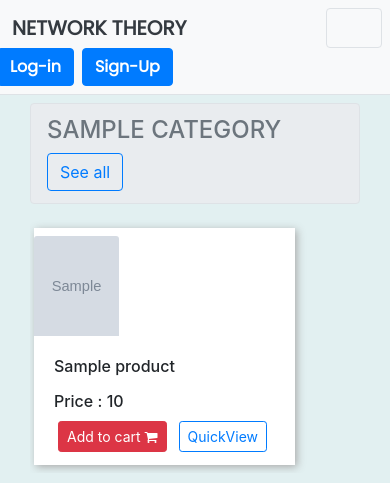
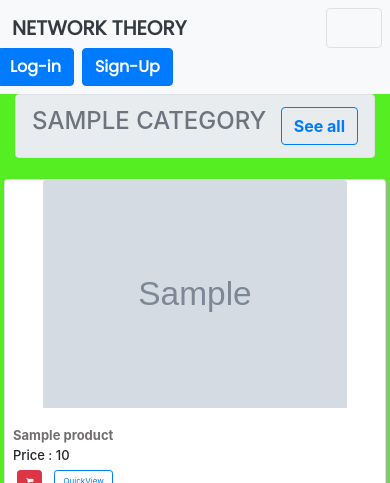
Before and after one commit to prashik-ganer/Final-Deployment, a Django app: template shop/templates/shop/index.html in a window 390 px wide. Shown: the top 483 px of the page. Run offline with Django 3.2, Linux system fonts and the light colour scheme; data comes from the database, SQL or seed files in the repository; both versions use the stored data as it was after the commit; the template is opened without the code that fills it: values that come from a table or form of the project are taken from there, most other values are stand-ins (such as "Sample title", 1, 10 or a date in 2020); grey boxes marked "Sample" are stand-in pictures; parts of the project's set-up code (start-up, migrations or seed data) failed here and were passed over; some libraries are stand-ins or nearby versions; grey boxes are pictures that could not be loaded.

Commit message:
updated HomeScreen UI

```diff
--- a/mac/settings.py
+++ b/mac/settings.py
@@ -164,10 +164,10 @@ STATICFILES_DIRS = [
 ]
 
 # Managing Media
-MEDIA_ROOT = os.path.join(BASE_DIR, 'media')
+# MEDIA_ROOT = os.path.join(BASE_DIR, 'media')
 MEDIA_URL = '/media/'
 
-# DEFAULT_FILE_STORAGE = env("DEFAULT_FILE_STORAGE")
+DEFAULT_FILE_STORAGE = env("DEFAULT_FILE_STORAGE")
 
 # Message Tags
 MESSAGE_TAGS = {
--- a/shop/templates/shop/index.html
+++ b/shop/templates/shop/index.html
@@ -3,66 +3,28 @@
 {% block css %}
 
 
-.col-md-3
-{
-display: inline-block;
 
-margin-left:-4px;
-}
-.carousel-indicators .active {
-background-color: blue;
-}
-.col-md-3 img{
-width: 170px;
-height: 200px;
-}
-body .carousel-indicator li{
-background-color: blue;
+
+
+.card-title{
+font-size: medium;
+font-weight:bold;
+color:rgba(89, 84, 84, 0.844)
 }
 
-.carousel-indicator li{
-background-color: red;
+ .card-price{
+   font-size:medium;
  }
 
-body .carousel-indicators{
-bottom: -40px;
+.card-text{
+font-size: small;
 }
 
-body .carousel-control-prev-icon,
-body .carousel-control-next-icon{
-background-color: blue;
-}
-
-.carousel-control-prev,
-.carousel-control-next{
-top: auto;
-bottom: auto;
-padding-top: 222px;
+.main-product-card{
+  flex:25%;
 
 }
 
-body .no-padding{
-padding-left: 0;
-padding-right: 0;
-}
-
-.breadcrumb{
-
-}
-
-.product-card{
-/* width:16rem; height: 25rem; */
- background-color: #fff;
-box-shadow: 2px 2px 8px #aaaaaa;
-}
-
-.card-title{
-font-size: medium;
-}
-
-.card-text, .card-price{
-font-size: small;
-}
 
 
 /* Checkout button, desplay:static */
@@ -75,13 +37,107 @@ font-size: small;
   z-index:3;
 }
 
-@media screen and (min-width: 600px) {
+.card{
+box-shadow: 2px 2px 3.5px #aaaaaa;
 
-.footer_mobile{
-visibility:hidden;
 }
 
+@media screen and (max-width: 1205px) {
+body{
+background-color: #E2F0F1;
 }
+}
+
+@media screen and (max-width: 1000px) {
+body{
+background-color: #dc7070e9;
+}
+.row {
+  display: flex;
+
+}
+
+
+.main-product-card{
+  flex:25%;
+  padding: 5px 10px;
+}
+
+.card-img-top{
+  width:80%;
+}
+
+
+
+.card-title{
+font-size: small;
+font-weight:bold;
+color:rgba(89, 84, 84, 0.844)
+}
+
+ .card-price{
+   font-size:small;
+ }
+
+.card-text{
+  display:none;
+}
+
+
+.btn-group-sm>.btn, .btn-sm {
+
+font-size: 0.6rem;
+
+}
+
+.AddToCartBtn, .quickViewBtn, .product-count-sudo{
+font-size: 0.7rem;
+
+}
+
+
+.add-to-cart-text{
+  display:none;
+}
+
+.add-to-cart-sudo, .minus-sudo, .plus-sudo{
+font-size: 0.6rem;
+
+}
+
+
+
+}
+
+
+
+@media screen and (max-width: 390px) {
+body{
+background-color: #55ee22;
+}
+
+.main-product-card{
+   display:flex;
+}
+
+.product-card{
+  flex:25%;
+}
+
+
+
+.btn-group-sm>.btn, .btn-sm {
+
+font-size: 0.5rem;
+
+}
+
+
+
+}
+
+
+{% comment %}
 
 @media screen and (max-width: 600px) {
 body{
@@ -138,36 +194,9 @@ height: 100px;
     width: 100%;
   }
 }
+ {% endcomment %}
 
 
-
-
-.row {
-  display: flex;
-
-}
-
-.column {
-  flex: 25%;
-  padding: 5px;
-}
-
-.button-container{
-  display:flex;
-}
-
-
-
-
-/* Responsive layout - makes the three columns stack on top of each other instead of next to each other */
-@media screen and (max-width: 500px) {
-  .column {
-    width: 100%;
-  }
-
-
-
-}
 
 
 
@@ -179,177 +208,60 @@ height: 100px;
 
 {% load static %}
 
-<!-- <div class="row">
-  <div class="column">
-    <img src="https://source.unsplash.com/1600x900/?nature,water" alt="Snow" style="width:100%">
-  </div>
-  <div class="column">
-    <img src="https://source.unsplash.com/1600x900/?nature,water" alt="Forest" style="width:100%">
-  </div>
-  <div class="column">
-    <img src="https://source.unsplash.com/1600x900/?nature,water" alt="Mountains" style="width:100%">
-  </div>
-</div>
-</div>
-
-<section class="section-intro">
-
-<div class="intro-banner-wrap">
-	<img src="https://source.unsplash.com/1500x1200/?car" class="w-100 img-fluid">
-</div>
-
-</section> -->
-
-{% comment %} <section class="banner-img">
-<img src="https://res.cloudinary.com/dbvh7sfop/image/upload/v1610102910/media/logo/kmlwbif7i7tmh7jrjgsy.png" class="img-fluid" alt="Responsive image" style="width:100%; height:90vh;">
-</section> {% endcomment %}
-
-
-<section class="section-specials padding-y border-bottom">
-<div class="container">
-<div class="row">
-{% comment %} <div class="col-md-4">
-			<figure class="itemside">
-				<div class="aside">
-					<span class="icon-sm rounded-circle bg-primary">
-						<i class="fa fa-money-bill-alt white"></i>
-					</span>
-				</div>
-				<figcaption class="info">
-					<h6 class="title">Reasonable prices</h6>
-					<p class="text-muted">Lorem ipsum dolor sit amet, consectetur adipisicing elit, sed do eiusmod
-					tempor incididunt ut labor </p>
-				</figcaption>
-			</figure> <!-- iconbox // -->
-	</div><!-- col // -->
-	<div class="col-md-4">
-			<figure class="itemside">
-				<div class="aside">
-					<span class="icon-sm rounded-circle bg-danger">
-						<i class="fa fa-comment-dots white"></i>
-					</span>
-				</div>
-				<figcaption class="info">
-					<h6 class="title">Customer support 24/7 </h6>
-					<p class="text-muted">Lorem ipsum dolor sit amet, consectetur adipisicing elit, sed do eiusmod
-					tempor incididunt ut labor </p>
-				</figcaption>
-			</figure> <!-- iconbox // -->
-	</div><!-- col // -->
-	<div class="col-md-4">
-			<figure class="itemside">
-				<div class="aside">
-					<span class="icon-sm rounded-circle bg-success">
-						<i class="fa fa-truck white"></i>
-					</span>
-				</div>
-				<figcaption class="info">
-					<h6 class="title">Quick delivery</h6>
-					<p class="text-muted">Lorem ipsum dolor sit amet, consectetur adipisicing elit, sed do eiusmod
-					tempor incididunt ut labor </p>
-				</figcaption>
-			</figure> <!-- iconbox // -->
-	</div><!-- col // -->
-</div> <!-- row.// --> {% endcomment %}
-
-</div> <!-- container.// -->
-</section>
-
-
-
-
-<div class="container">
-<div class="container mt-2">
-
-
-
-  <!--Slideshow starts here -->
+<section class="section-content container padding-bottom-sm">
+  <div class="">
   {% for product, range, nSlides in allProds %}
 
-  <div aria-label="breadcrumb mt-5 ">
+      <div aria-label="breadcrumb my-5 ">
         <ol class="breadcrumb  mb-0 border">
           <li class="breadcrumb-item active   mr-auto text-uppercase" aria-current="page">
             <h4> {{product.0.category}} </h4>
           </li>
-      <a href="#" class="btn btn-outline-primary float-right">See all</a>
+          <a href="#" class="btn btn-outline-primary float-right"><b>See all</b></a>
         </ol>
       </div>
 
-  <div class="row d-flex flex-row">
-    <div id="demo{{forloop.counter}}" class="col carousel slide my-3" data-ride="carousel" data-interval="false">
-      <ul class="carousel-indicators">
-        <li data-target="#demo{{forloop.counter}}" data-slide-to="0" class="active"></li>
-        {% for i in range %}
-        <li data-target="#demo{{forloop.parentloop.counter}}" data-slide-to="{{i}}"></li>
-        {% endfor %}
-      </ul>
 
-
-      <div class="container carousel-inner no-padding" data-interval="false" data-interval="false">
-        <div class="carousel-item active" style="width:fit-content;">
-
+        <div class="row my-3">
           {% for i in product %}
 
+          <div class=" px-1 main-product-card">
+            <div href="#" class="card-product-grid column">
+              <div class="card product-card" style="">
+              <div class="img-container d-flex  justify-content-center">
+                <img class="card-img-top" src="{{i.image.url}}" alt="Card image cap">
+              </div>
+                <div class="card-body px-2">
+                  <h5 class="card-title my-0" id="namepr{{i.id}}">{{i.product_name}}</h5>
+                  <h6 class="card-price my-1">Price : <span id="pricepr{{i.id}}">{{i.price}}</span></h6>
+                  <p class="card-text ">{{i.desc|slice:"0:53"}}...</p>
 
-          <!-- Important Line, Foundation for all -->
-          <div class="col-xs-3 col-sm-3 col-md-3 my-2 px-2 product-card-container" style="width:fit-content;">
-
-            <div class="product-card align-items-center mx-auto pt-2">
-
-              <div class="card-image">
-                <img src="{{i.image.url}}" class="card-img-top" alt="..." style="">
-              </div>
-
-              <div class="card-body d-flex flex-column justify-content-around">
-
-                <div class="div-card-title">
-                  <h5 class="card-title" id="namepr{{i.id}}">{{i.product_name}}</h5>
-                </div>
-                <!---  {{forloop.counter}}  -->
-                <div class="div-card-text">
-                  <p class="card-text">{{i.desc|slice:"0:53"}}...</p>
-                </div>
-                <div class="div-card-price">
-                  <h6 class="card-price">Price : <span id="pricepr{{i.id}}">{{i.price}}</span></h6>
-                </div>
-
-                <!-- Display Price on HomePage -->
-                <div class="div d-flex">
+                  <div class="button-container div d-flex">
                     <span id="divpr{{i.id}}" class="divpr">
                       <!-- <button id="pr{{i.id}}" class="btn btn-danger btn-block w-100 cart">Add To Cart</but  ton>  -->
-                    <button id="pr{{i.id}}" class="btn btn-danger btn-sm cart mx-1"> Add to cart
+                      <button id="pr{{i.id}}" class="btn btn-danger btn-sm cart mx-1 AddToCartBtn"> <span class="add-to-cart-text"> Add to cart </span>
                         <i class="fa fa-shopping-cart"></i>
                       </button>
                     </span>
                     <span  >
-                <a href="/shop/products/prod={{i.id}}"><button id="qv{{i.id}}" class="btn btn-sm btn-outline-primary cart mx-2">QuickView</button></a>
+                    <a href="/shop/products/prod={{i.id}}"><button id="qv{{i.id}}" class="btn btn-sm btn-outline-primary cart mx-2 quickViewBtn">QuickView</button></a>
 
                     </span>
                   </div>
-
-              </div>
-
                 </div>
               </div>
-
-
+            </div>
+          </div> <!-- col.// -->
           {% if forloop.counter|divisibleby:4 and forloop.counter > 0 and not forloop.last %}
           </div>
-        <div class="carousel-item px-2" style="width:fit-content;">
+          <div class="row">
 
           {% endif %}
           {% endfor %}
-        </div>
-      </div>
-    </div>
-
-
-
-  </div>
+          </div> <!-- row.// -->
   {% endfor %}
-</div>
-
-</div>
+  </div> <!-- container .//  -->
+</section>
 
 
 <section class="py-5 px-2 " style="background: #d0d0d0;">
@@ -395,7 +307,7 @@ height: 100px;
 </section>
 
 
-
+{% comment %}
 
 <div class="container mt-4">
   <div class="mx-auto">
@@ -427,7 +339,7 @@ height: 100px;
     </div>
 
 </div>
-</div>
+</div>   {% endcomment %}
 
 
 
@@ -611,7 +523,7 @@ if (user != 'AnonymousUser') {
     sum = 0;
     for (var item in cart) {
       sum = sum + cart[item][0];
-      document.getElementById('div' + item).innerHTML = "<button id='minus" + item + "' class='btn btn-sm btn-danger minus'>-</button> <span id='val" + item + "''>" + cart[item][0] + "</span> <button id='plus" + item + "' class='btn btn-sm btn-danger plus'> + </button>";
+      document.getElementById('div' + item).innerHTML = "<button id='minus" + item + "' class='btn btn-sm btn-danger minus minus-sudo'>-</button> <span id='val" + item + "'' class='product-count-sudo'>" + cart[item][0] + "</span> <button id='plus" + item + "' class='btn btn-sm btn-danger plus plus-sudo'> + </button>";
     }
     localStorage.setItem('cart', JSON.stringify(cart));
     localStorage.setItem('database_cart', JSON.stringify(database_cart));
@@ -635,7 +547,7 @@ if (user != 'AnonymousUser') {
     cart['pr' + a][0] = Math.max(0, cart['pr' + a][0]);
 
     if (cart['pr' + a][0] == 0) {
-      document.getElementById('divpr' + a).innerHTML = '<button id="pr' + a + '" class="btn btn-sm btn-danger cart">Add to Cart<i class="fa fa-shopping-cart"></i> </button>'
+      document.getElementById('divpr' + a).innerHTML = '<button id="pr' + a + '" class="btn btn-sm btn-danger cart add-to-cart-sudo">  <span class="add-to-cart-text">Add to Cart</span><i class="fa fa-shopping-cart"></i> </button>'
       delete cart['pr' + a];
     }
 
```
Also changed, not shown: shop/shop_scanner.py (deleted, +0 -61 lines), db.sqlite3. Lines whose indentation alone changed are shown as unchanged.
